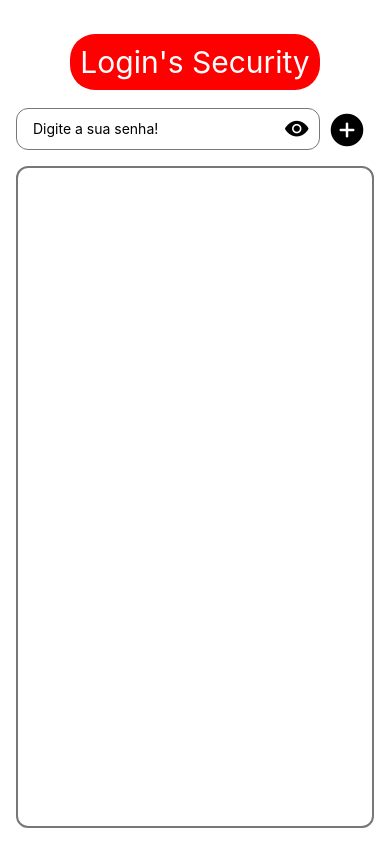
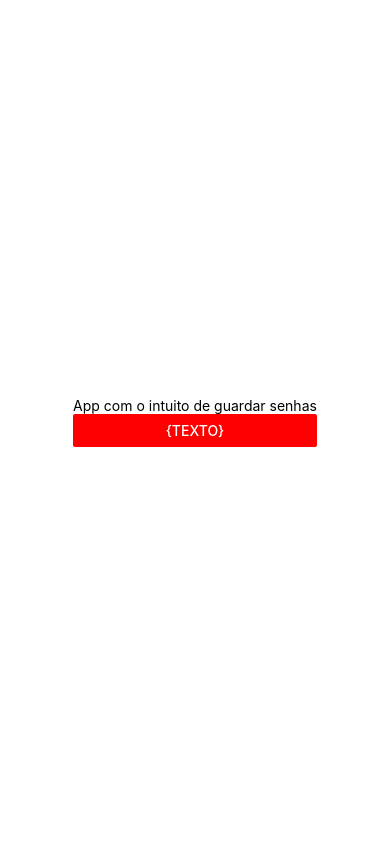
Before and after one commit to lucasnobree/atv-Security, a React Native app: screen / in a window 390 px wide. Built offline with nearby package versions, Linux system fonts and the light colour scheme.

Commit message:
OtimizacaoTelaInicial
colocar explicacao do projeto

```diff
--- a/App.js
+++ b/App.js
@@ -8,9 +8,14 @@ const App = () => {
   const [senha, setSenha] = useState([]);
   const [inputText, setInputText] = useState('');
   const [esconder, setEsconder] = useState(true);
+  const [botao1, setBotao1] = useState(true);
 
   const TextoInserido = (text) => {
     setInputText(text);
+  };
+
+  const apertou = () => {
+    setBotao1(!botao1)
   };
 
   const adicionarSenha = () => {
@@ -31,7 +36,7 @@ const App = () => {
     <TouchableOpacity
       style={styles.suggestionItem}
       onPress={() => removerSenha(item.id)}>
-      <Ionicons style={styles.botaoRemover}name="remove-circle" size={30} color="red" />
+      <Ionicons style={styles.botaoRemover} name="remove-circle" size={30} color="red" />
       <View style={styles.suggestionItemContent}>
         <Text>Senha guardada: </Text>
         <Text style={styles.suggestionItemText}>{item.content}</Text>
@@ -40,6 +45,15 @@ const App = () => {
   );
 
   return (
+    <View style={styles.topo}>
+      {
+        botao1
+          ?
+          <View>
+            <Text>App com o intuito de guardar senhas</Text>
+            <Button title='{texto}' onPress={apertou} color='red'/>
+          </View>
+          :
           <View style={styles.container}>
             <View style={styles.title}>
               <Text style={styles.titleText}>Login's Security</Text>
@@ -67,10 +81,18 @@ const App = () => {
               />
             </ScrollView>
           </View>
+      }
+    </View>
   );
 };
 
 const styles = StyleSheet.create({
+
+  topo: {
+    flex: 1,
+    justifyContent: 'center',
+    alignItems: 'center',
+  },
   container: {
     flex: 1,
     padding: 16,
```
Lines whose indentation alone changed are shown as unchanged.
